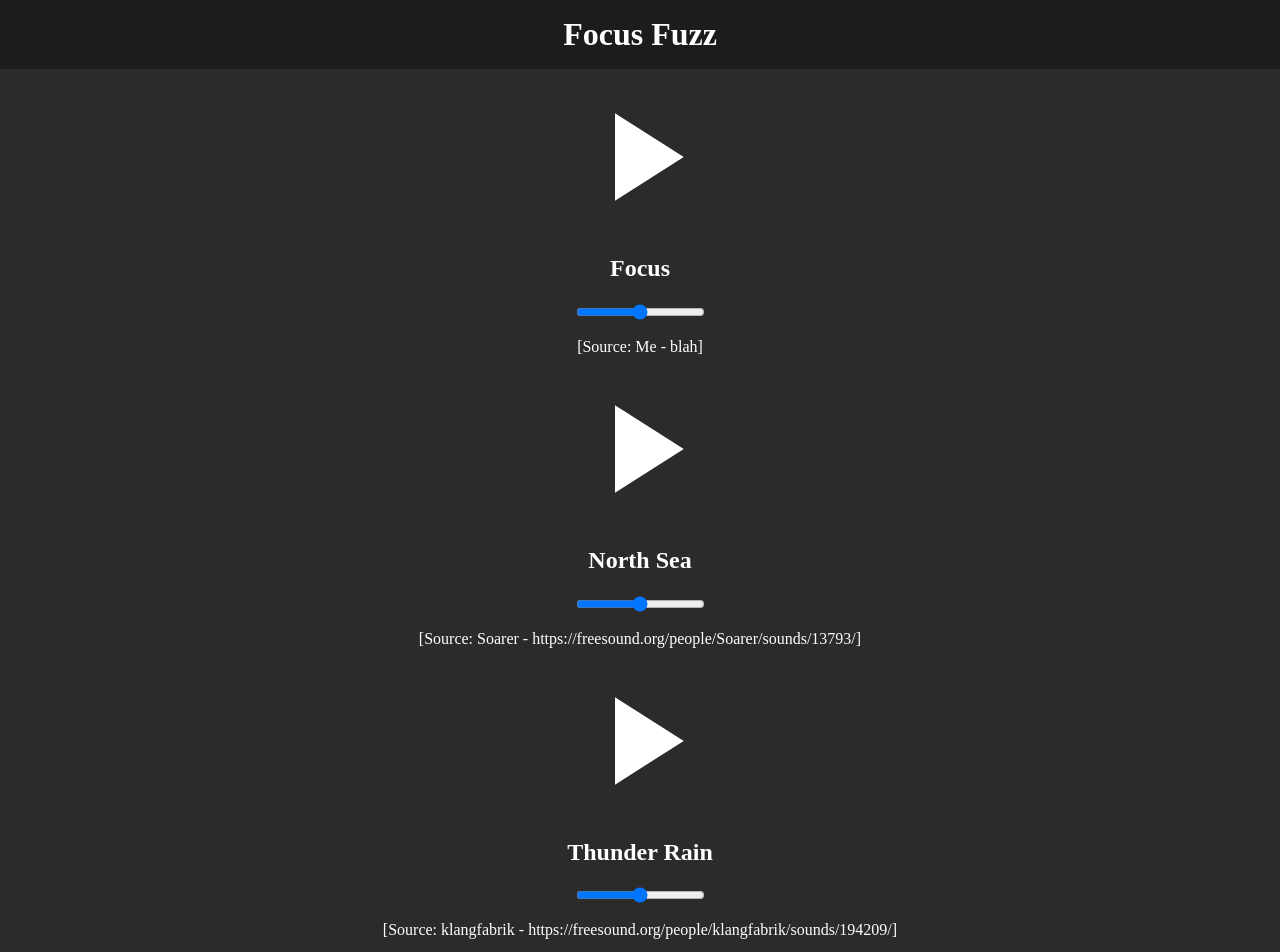
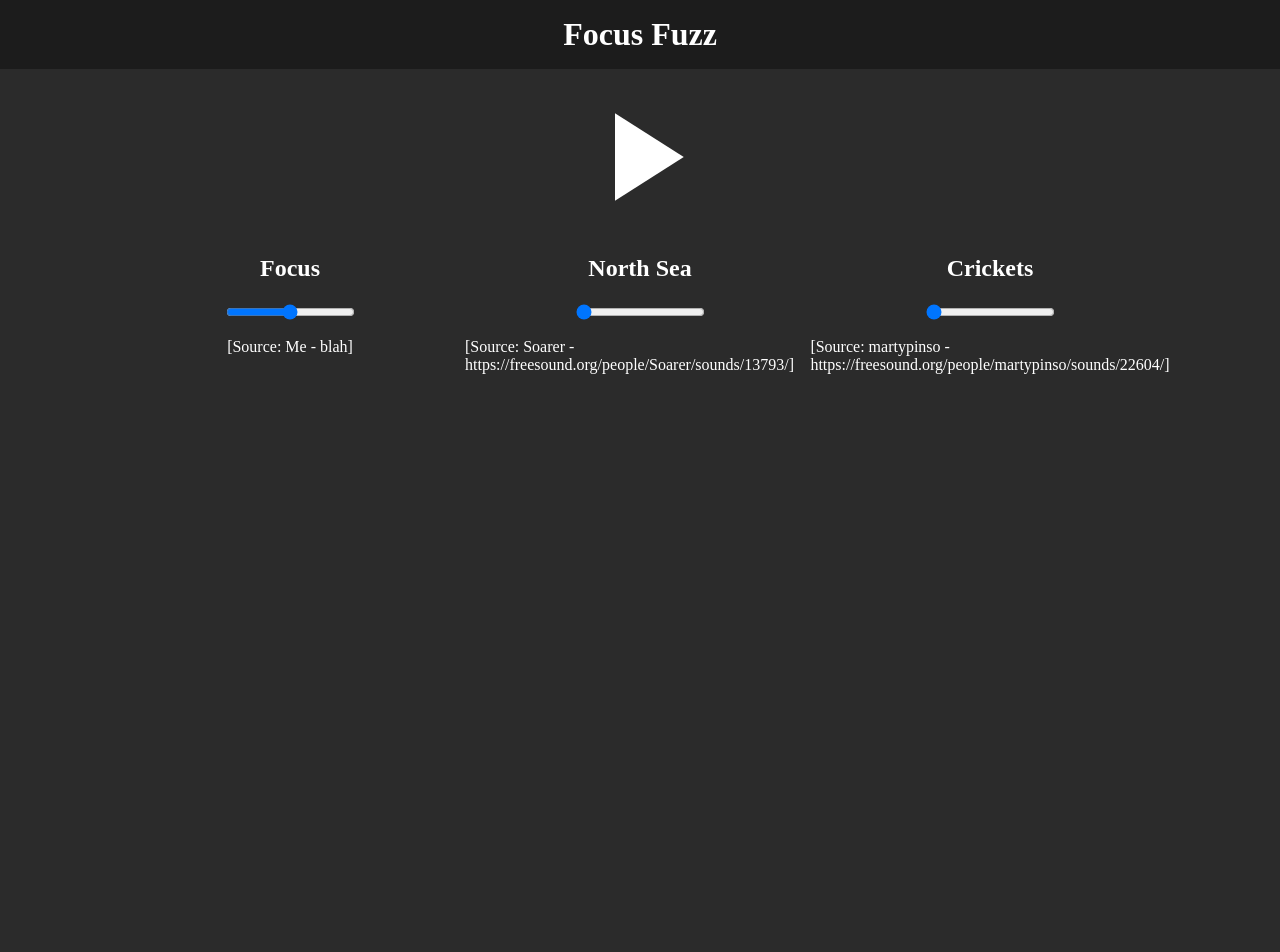
Before and after one commit to stevewhitmore/focus-fuzz-OLD, an Angular app: page / in a window 1280 px wide. Shown: the top 952 px of the page. After the commit the page ends 856 px from the top, so only its background shows below. Built offline with nearby package versions, Linux system fonts and the light colour scheme.

Commit message:
Split out play button. Some styling work

```diff
--- a/src/app/app.component.html
+++ b/src/app/app.component.html
@@ -2,7 +2,8 @@
     <h1>Focus Fuzz</h1>
 </header>
 
-<!-- <button *ngIf="isPaused; else pauseButton" type="button" (click)="playPause()">
+<section class="play-stop">
+    <button *ngIf="playStatus.isPaused; else pauseButton" type="button" (click)="playPause()">
         <svg viewBox="0 0 24 24">
             <path fill="currentColor" d="M8,5.14V19.14L19,12.14L8,5.14Z" />
         </svg>
@@ -13,10 +14,11 @@
                 <path fill="currentColor" d="M18,18H6V6H18V18Z" />
             </svg>
         </button>
-</ng-template> -->
+    </ng-template>
+</section>
 
 <section class="sound-list">
     <div *ngFor="let file of audioFiles$ | async">
-        <ff-sound-wrapper [audioFile]="file"></ff-sound-wrapper>
+        <ff-sound-wrapper [audioFile]="file" [playStatus]="playStatus"></ff-sound-wrapper>
     </div>
 </section>
--- a/src/app/app.component.scss
+++ b/src/app/app.component.scss
@@ -15,6 +15,30 @@ h1, h2, p {
     color: #fff;
 }
 
-section.sound-list {
+button {
+    cursor: pointer;
+    box-shadow: none;
+    border: none;
+    background: transparent;
+
+    svg {
+        width: 150px;
+        height: 150px;
+
+        path, rect {
+          transition: 0.5s all ease;
+          fill: #fff;
+        }
+    }
+}
+
+section.play-stop {
+    display: flex;
+    justify-content: center;
     margin-top: 5rem;
 }
+
+.sound-list {
+    display: flex;
+    justify-content: center;
+  }
--- a/src/app/app.component.ts
+++ b/src/app/app.component.ts
@@ -9,8 +9,8 @@ import { SoundService } from './services/sound.service';
   changeDetection: ChangeDetectionStrategy.OnPush
 })
 export class AppComponent implements OnInit {
-
-  audioFiles$: Observable<any> = new Observable()
+  playStatus = { isPaused: true };
+  audioFiles$: Observable<any> = new Observable();
 
   constructor(private soundService: SoundService) { }
 
@@ -18,4 +18,8 @@ export class AppComponent implements OnInit {
     this.audioFiles$ = this.soundService.getSoundFiles();
   }
 
+  playPause() {
+    this.playStatus = { isPaused: !this.playStatus.isPaused };
+  }
+
 }
--- a/src/app/services/sound.service.ts
+++ b/src/app/services/sound.service.ts
@@ -1,6 +1,6 @@
 import { Injectable } from '@angular/core';
 import { HttpClient } from '@angular/common/http'
-import { Observable } from 'rxjs';
+import { Observable, Subject } from 'rxjs';
 
 interface SoundFile {
   name: string;
@@ -12,7 +12,6 @@ interface SoundFile {
   providedIn: 'root'
 })
 export class SoundService {
-
   constructor(private http: HttpClient) { }
 
   getSoundFiles(): Observable<SoundFile[]> {
--- a/src/app/sound-wrapper/sound-wrapper.component.html
+++ b/src/app/sound-wrapper/sound-wrapper.component.html
@@ -1,17 +1,4 @@
-<section>
-    <button *ngIf="isPaused; else pauseButton" type="button" (click)="playPause()">
-        <svg viewBox="0 0 24 24">
-            <path fill="currentColor" d="M8,5.14V19.14L19,12.14L8,5.14Z" />
-        </svg>
-    </button>
-    <ng-template #pauseButton>
-        <button type="button" (click)="playPause()">
-            <svg viewBox="0 0 24 24">
-                <path fill="currentColor" d="M18,18H6V6H18V18Z" />
-            </svg>
-        </button>
-    </ng-template>
-
+<div>
     <h2>{{soundName}}</h2>
 
     <input type="range"
@@ -21,4 +8,4 @@
             [formControl]="volume">
 
     <p>[Source: {{audioFile.creditAuthor}} - {{audioFile.creditLocation}}]</p>
-</section>
+</div>
--- a/src/app/sound-wrapper/sound-wrapper.component.scss
+++ b/src/app/sound-wrapper/sound-wrapper.component.scss
@@ -1,25 +1,9 @@
-section {
+div {
   display: flex;
-    flex-direction: column;
-    justify-content: center;
-    align-items: center;
-
-  button {
-      cursor: pointer;
-      box-shadow: none;
-      border: none;
-      background: transparent;
-
-      svg {
-          width: 150px;
-          height: 150px;
-
-          path, rect {
-            transition: 0.5s all ease;
-            fill: #fff;
-          }
-      }
-  }
+  flex-direction: column;
+  justify-content: center;
+  align-items: center;
+  width: 350px;
 
   h2, p {
     color: #fff;
--- a/src/app/sound-wrapper/sound-wrapper.component.ts
+++ b/src/app/sound-wrapper/sound-wrapper.component.ts
@@ -9,34 +9,41 @@ import { FormControl } from '@angular/forms';
 })
 export class SoundWrapperComponent implements OnChanges {
   @Input() audioFile: any
-  isPaused = true;
+  @Input() playStatus: any;
   soundName = 'No Name'
   volume = new FormControl()
   sound: any
 
   ngOnChanges(changes: SimpleChanges): void {
-    const soundChanges = changes['audioFile'].currentValue
+    if (changes['audioFile']) {
+      const audioFileChanges = changes['audioFile'].currentValue;
+      if (audioFileChanges && audioFileChanges.source) {
+        this.sound = new Audio(audioFileChanges.source);
+        this.sound.loop = true;
+        this.soundName = audioFileChanges.name;
+        this.volume.setValue(0);
+        this.sound.volume = 0;
 
-    if (soundChanges && soundChanges.source) {
-      console.log(soundChanges)
-      this.sound = new Audio(this.audioFile.source)
-      this.sound.loop = true;
-      this.soundName = this.audioFile.name
-      this.volume.setValue( 50 )
+        if (audioFileChanges.id === 1) {
+          this.volume.setValue(50);
+          this.sound.volume = 0.50;
+        }
+      }
     }
-  }
 
-  playPause() {
-    this.isPaused = !this.isPaused
-    if (this.sound.paused) {
-      this.sound.play()
-    } else {
-      this.sound.pause()
+    if (changes['playStatus'].currentValue) {
+      console.log(changes['playStatus'])
+      if (changes['playStatus'].currentValue.isPaused) {
+        this.sound.pause();
+      } else {
+        this.sound.play();
+      }
     }
   }
 
   adjustVolume(slider: any) {
     this.sound.volume = this.volume.value / 100
+    console.log(this.sound.volume)
   }
 
 }
--- a/src/assets/files-list.json
+++ b/src/assets/files-list.json
@@ -15,13 +15,6 @@
    },
    {
       "id": 3,
-      "name":"Thunder Rain",
-      "source":"../../assets/north-sea.wav",
-      "creditLocation":"https://freesound.org/people/klangfabrik/sounds/194209/",
-      "creditAuthor":"klangfabrik"
-   },
-   {
-      "id": 4,
       "name":"Crickets",
       "source":"../../assets/crickets.wav",
       "creditLocation":"https://freesound.org/people/martypinso/sounds/22604/",
```
Lines whose indentation alone changed are shown as unchanged.
